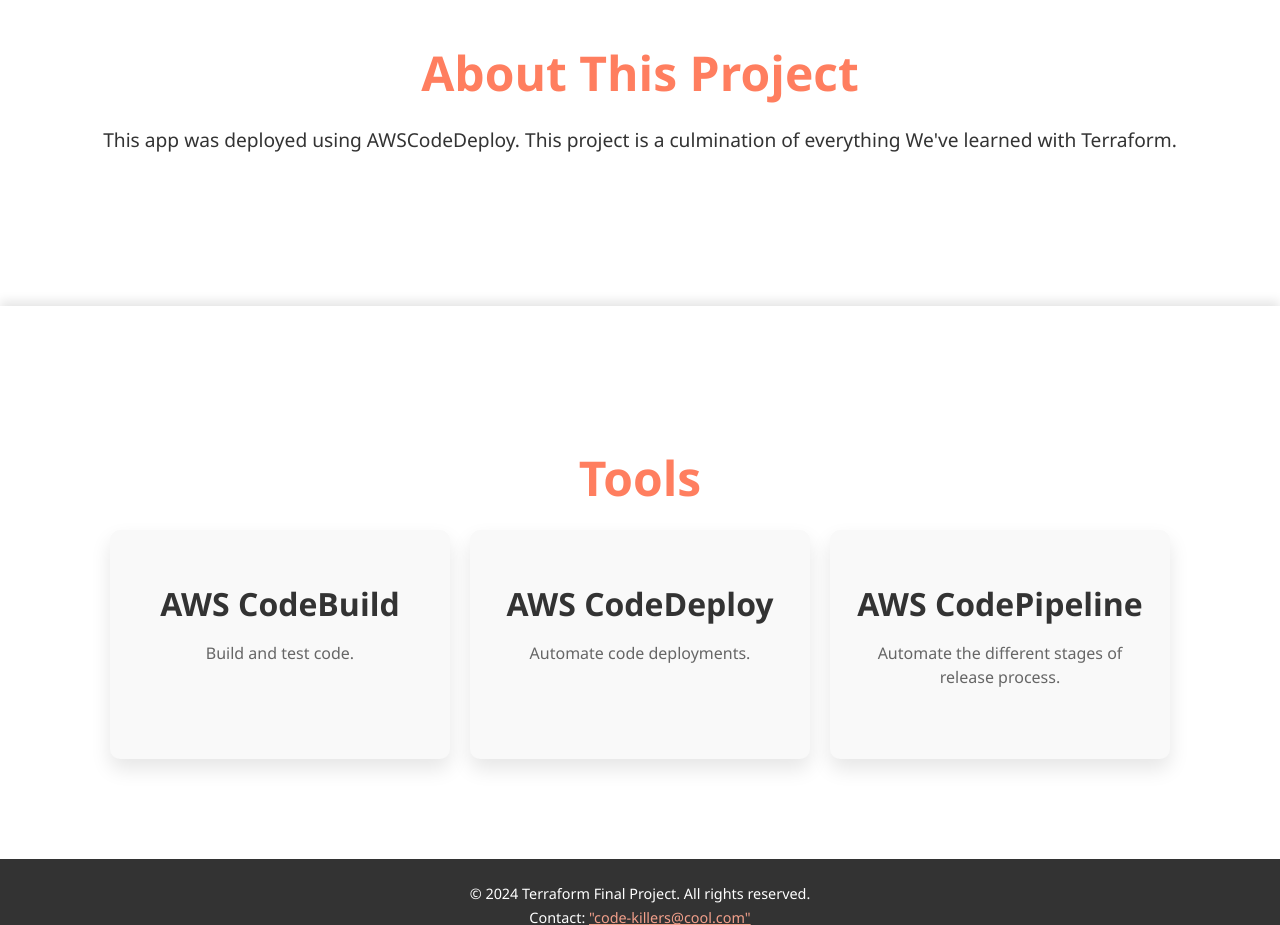
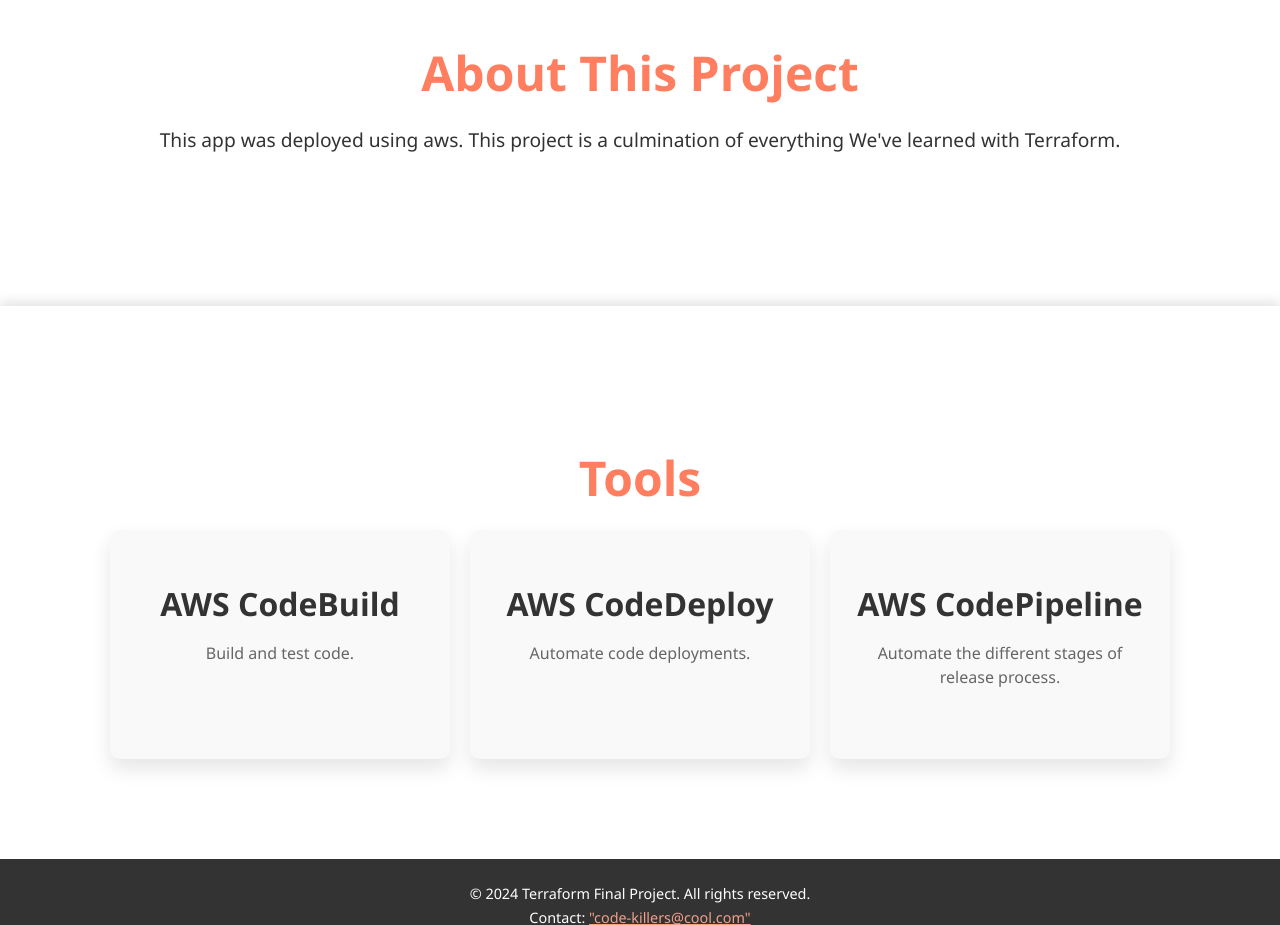
Before and after one commit to ferdowsahmady/final-terraform-project, a plain HTML site: page index.html in a window 1280 px wide. Shown: the part 900-1825 px from the top of the page. Drawn offline with Linux system fonts and the light colour scheme.

Commit message:
updated index.html

```diff
--- a/index.html
+++ b/index.html
@@ -190,7 +190,7 @@
 
     <section id="about" class="content-section">
         <h2>About This Project</h2>
-        <p>This app was deployed using AWSCodeDeploy. This project is a culmination of everything We've learned with Terraform.</p>
+        <p>This app was deployed using aws. This project is a culmination of everything We've learned with Terraform.</p>
     </section>
 
     <section id="features" class="content-section">
```
